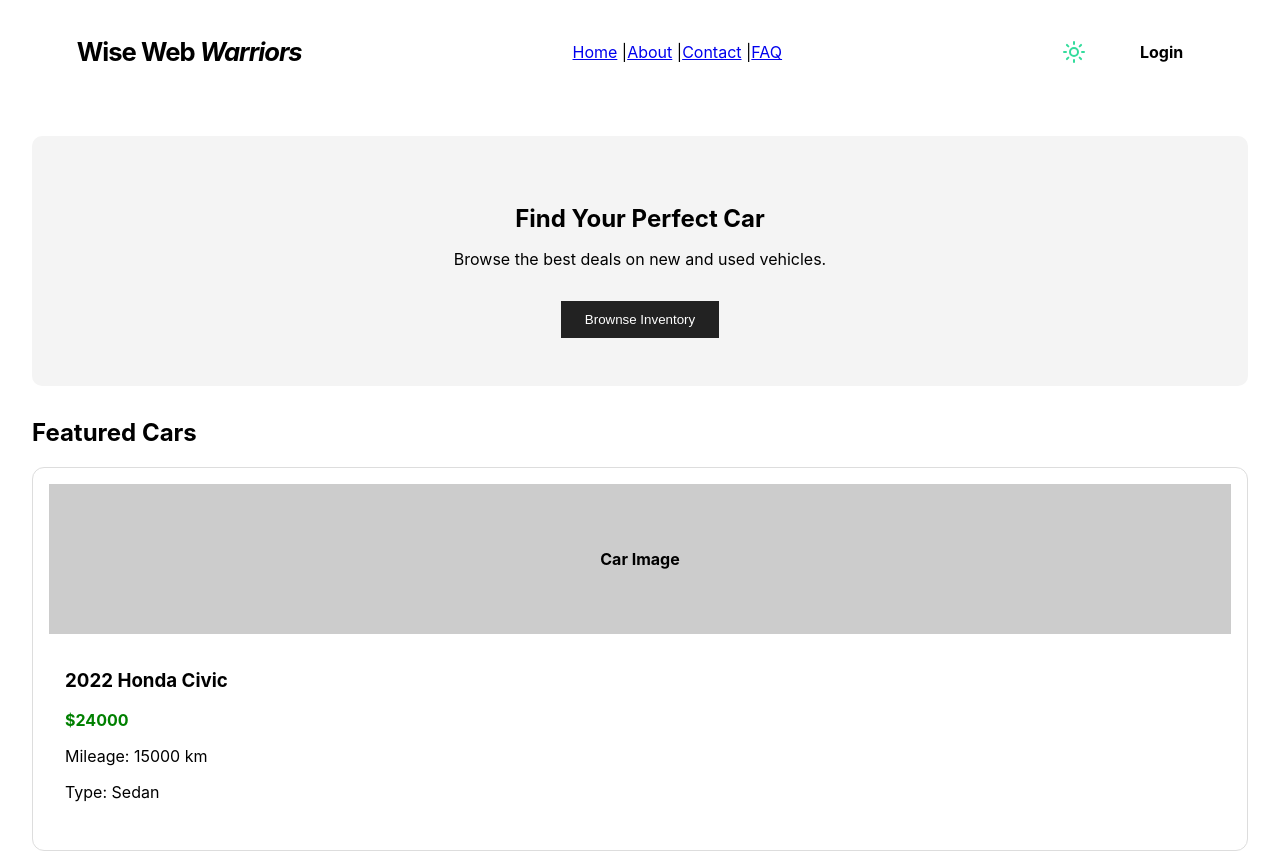
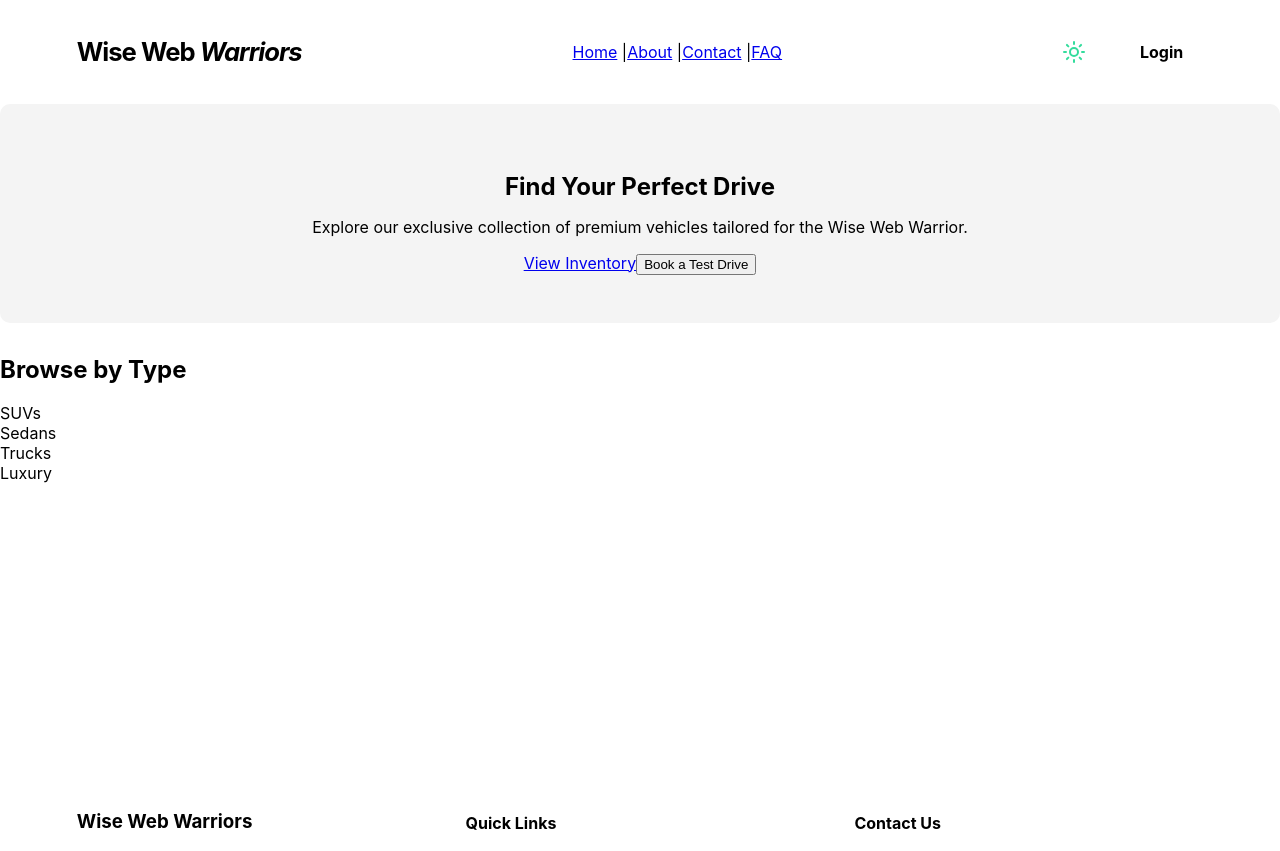
Before and after one commit to techo-anant/wise-web-warrior, a React (Create React App) app in the folder frontend/: page / in a window 1280 px wide. Shown: the top 851 px of the page. Built offline with nearby package versions, Linux system fonts and the light colour scheme.

Commit message:
Update Home.jsx

```diff
--- a/frontend/src/pages/static/Home.jsx
+++ b/frontend/src/pages/static/Home.jsx
@@ -1,31 +1,70 @@
-import React from "react";
-import "./Home.css";
-import CarGrid from "../../components/cars/CarGrid";
-import { useContext } from "react";
-import { CarContext } from "../../context/CarContext";
+// import React from "react";
+// import "./Home.css";
+// import CarGrid from "../../components/cars/CarGrid";
+// import { useContext } from "react";
+// import { CarContext } from "../../context/CarContext";
+
+// function Home() {
+
+// const { cars } = useContext(CarContext);
+// const featuredCars = cars.slice(0, 3);
+
+//   return (
+//     <div className="home">
+
+//       {/* HERO SECTION */}
+//       <section className="hero">
+//         <h1>Find Your Perfect Car</h1>
+//         <p>Browse the best deals on new and used vehicles.</p>
+//         <button className="hero-btn">Brownse Inventory</button>
+//       </section>
+
+//       {/* FEATURED CARS */}
+//       <section className="featured">
+//         <h2>Featured Cars</h2>
+
+//         <CarGrid cars={featuredCars} />
+//       </section>
+
+//     </div>
+//   );
+// }
+
+// export default Home;
+
+// earlier code above ^^^^^^^^^^^
+//   NEW CODE BELOW
+
+
+import React from 'react';
+import { Link } from 'react-router-dom';
+import './Home.css';
 
 function Home() {
-
-const { cars } = useContext(CarContext);
-const featuredCars = cars.slice(0, 3);
-
   return (
-    <div className="home">
-
-      {/* HERO SECTION */}
+    <div className="home-container">
       <section className="hero">
-        <h1>Find Your Perfect Car</h1>
-        <p>Browse the best deals on new and used vehicles.</p>
-        <button className="hero-btn">Brownse Inventory</button>
+        <div className="hero-content">
+          <h1>Find Your Perfect <span>Drive</span></h1>
+          <p>Explore our exclusive collection of premium vehicles tailored for the Wise Web Warrior.</p>
+          <div className="hero-btns">
+            <Link to="/inventory" className="btn-primary">
+              View Inventory
+            </Link>
+            <button className="btn-secondary">Book a Test Drive</button>
+          </div>
+        </div>
       </section>
 
-      {/* FEATURED CARS */}
-      <section className="featured">
-        <h2>Featured Cars</h2>
-
-        <CarGrid cars={featuredCars} />
+      <section className="featured-types">
+        <h2>Browse by Type</h2>
+        <div className="type-grid">
+          <div className="type-card">SUVs</div>
+          <div className="type-card">Sedans</div>
+          <div className="type-card">Trucks</div>
+          <div className="type-card">Luxury</div>
+        </div>
       </section>
-
     </div>
   );
 }
```
